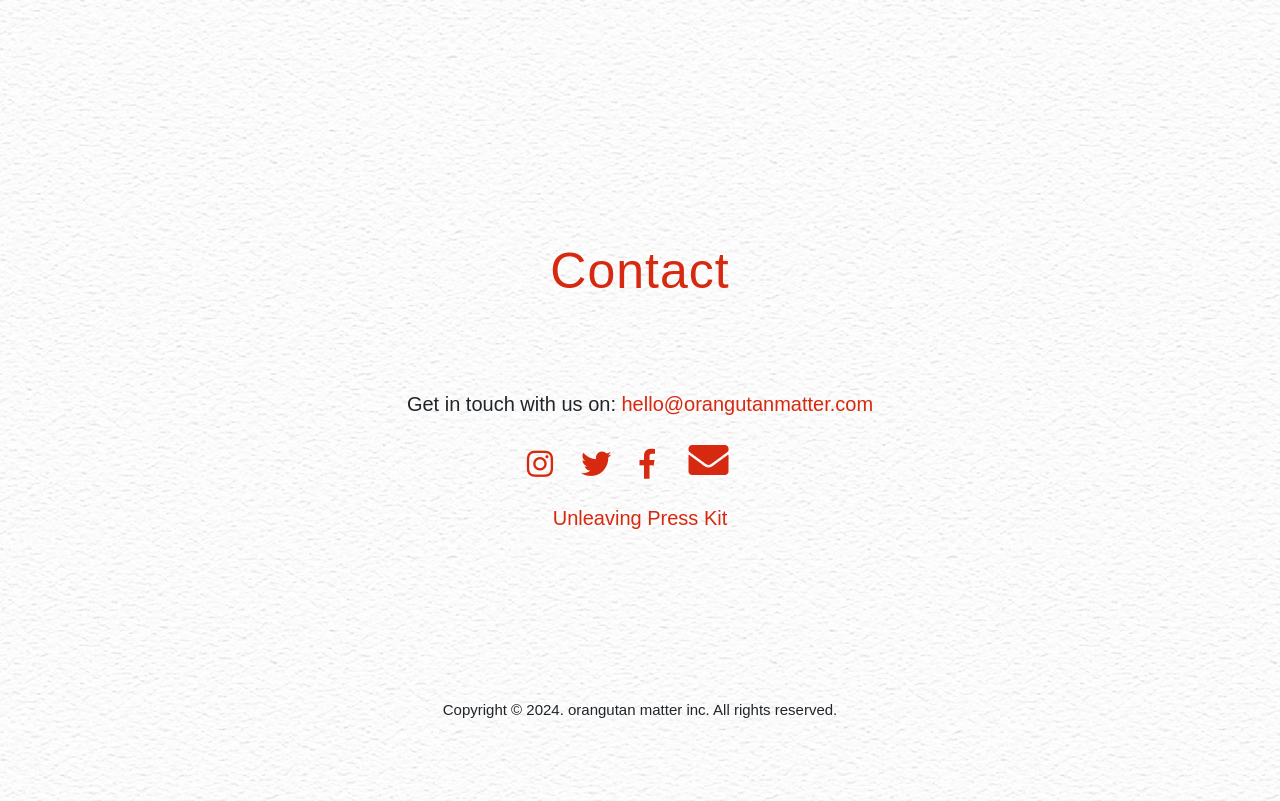
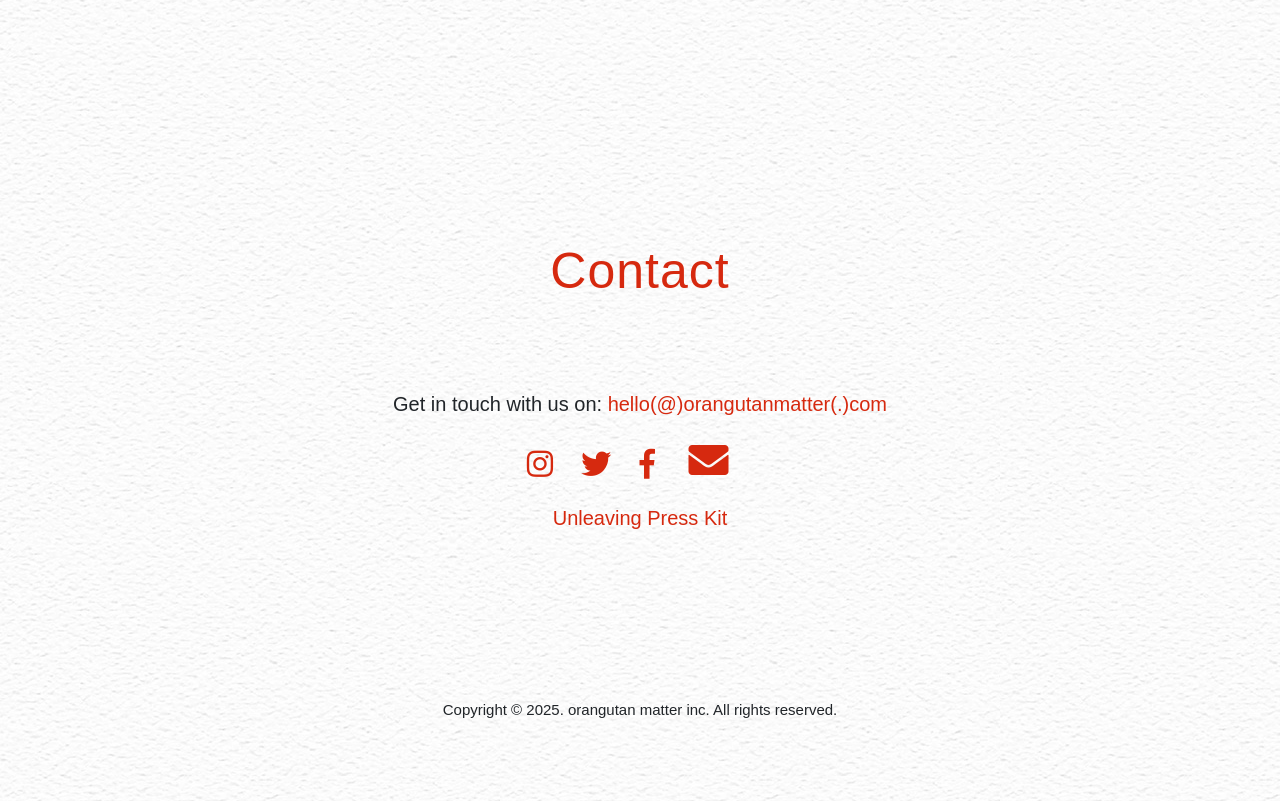
Before and after one commit to karnawis/orangutan-matter, a website with bundled scripts: page index.html in a window 1280 px wide. Shown: the part 3513-4314 px from the top of the page. Built offline with nearby package versions, Linux system fonts and the light colour scheme; a web font is replaced by a local one.

Commit message:
updated email

```diff
--- a/index.html
+++ b/index.html
@@ -132,7 +132,7 @@
         <div class="row">
             <div class="col-sm-12 text-center">
                 <h2 class="text-center spacing-p-b spacing-p-t orange">Contact</h2>
-                <p class="text-center">Get in touch with us on: <a class="orange" href="mailto:hello@orangutanmatter.com">hello@orangutanmatter.com</a></p>
+                <p class="text-center">Get in touch with us on: <a class="orange" href="mailto:hello@orangutanmatter.com">hello(@)orangutanmatter(.)com</a></p>
             </div>
         </div>
         <div class="row">
@@ -156,7 +156,7 @@
     <div class="container-fluid">
         <div class="row">
             <div class="col-md-12">
-                <p class="text-center center-text" style="font-size:15px">Copyright &copy; 2024. orangutan matter inc. All rights reserved.</p>
+                <p class="text-center center-text" style="font-size:15px">Copyright &copy; 2025. orangutan matter inc. All rights reserved.</p>
             </div>
         </div>
     </div>
```
